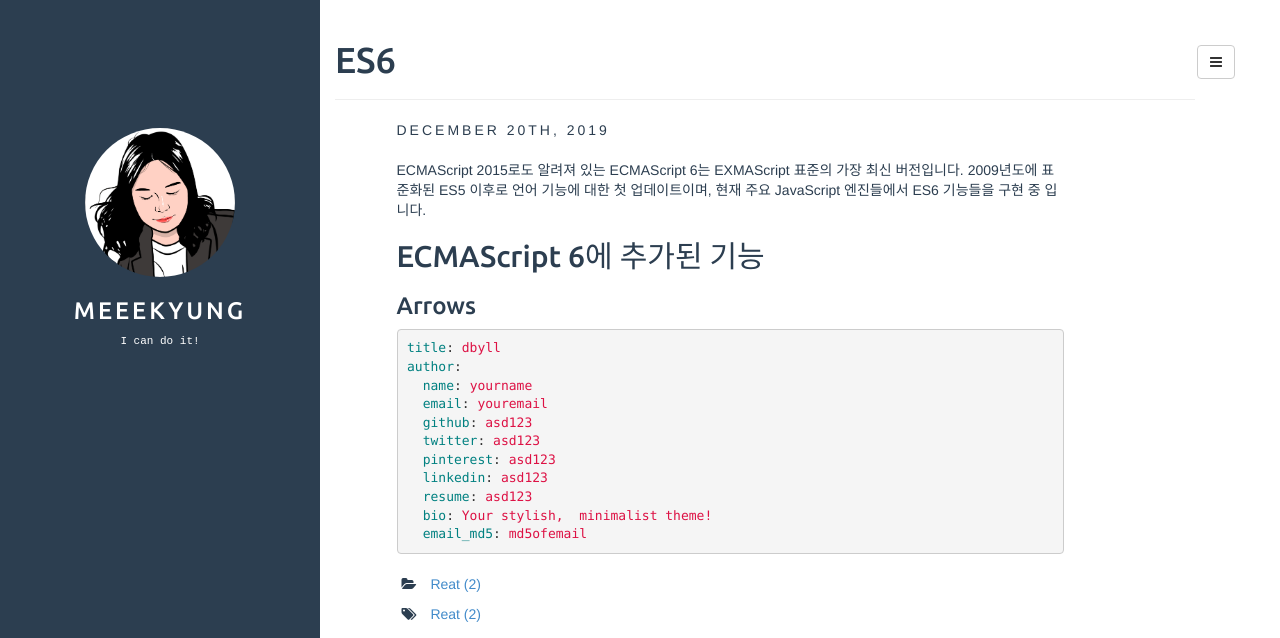
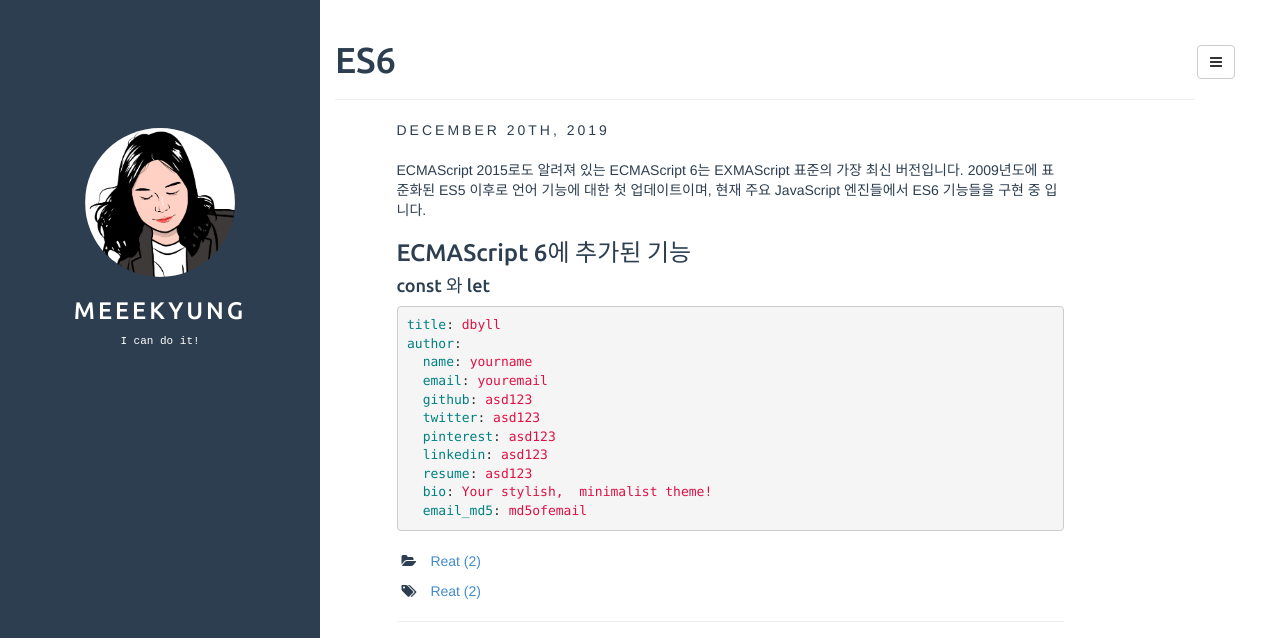
Before and after one commit to meeekyung/meeekyung.github.io, a Jekyll site: the page built from _posts/2019-12-20-ES6.md, in a window 1280 px wide and 1104 px high, cut to the strip 0-638 px from the top of the window. Built offline with Jekyll 4.4.1, drawn with Linux system fonts in a browser that asks for light colours.

Commit message:
Update 2019-12-20-ES6.md

```diff
--- a/_posts/2019-12-20-ES6.md
+++ b/_posts/2019-12-20-ES6.md
@@ -9,9 +9,9 @@ fullview: true
 ECMAScript 2015로도 알려져 있는 ECMAScript 6는 EXMAScript 표준의 가장 최신 버전입니다.
 2009년도에 표준화된 ES5 이후로 언어 기능에 대한 첫 업데이트이며, 현재 주요 JavaScript 엔진들에서 ES6 기능들을 구현 중 입니다.
 
-## ECMAScript 6에 추가된 기능
+### ECMAScript 6에 추가된 기능
 
-### Arrows
+#### const 와 let
 
 
 {% highlight yaml %}
```
